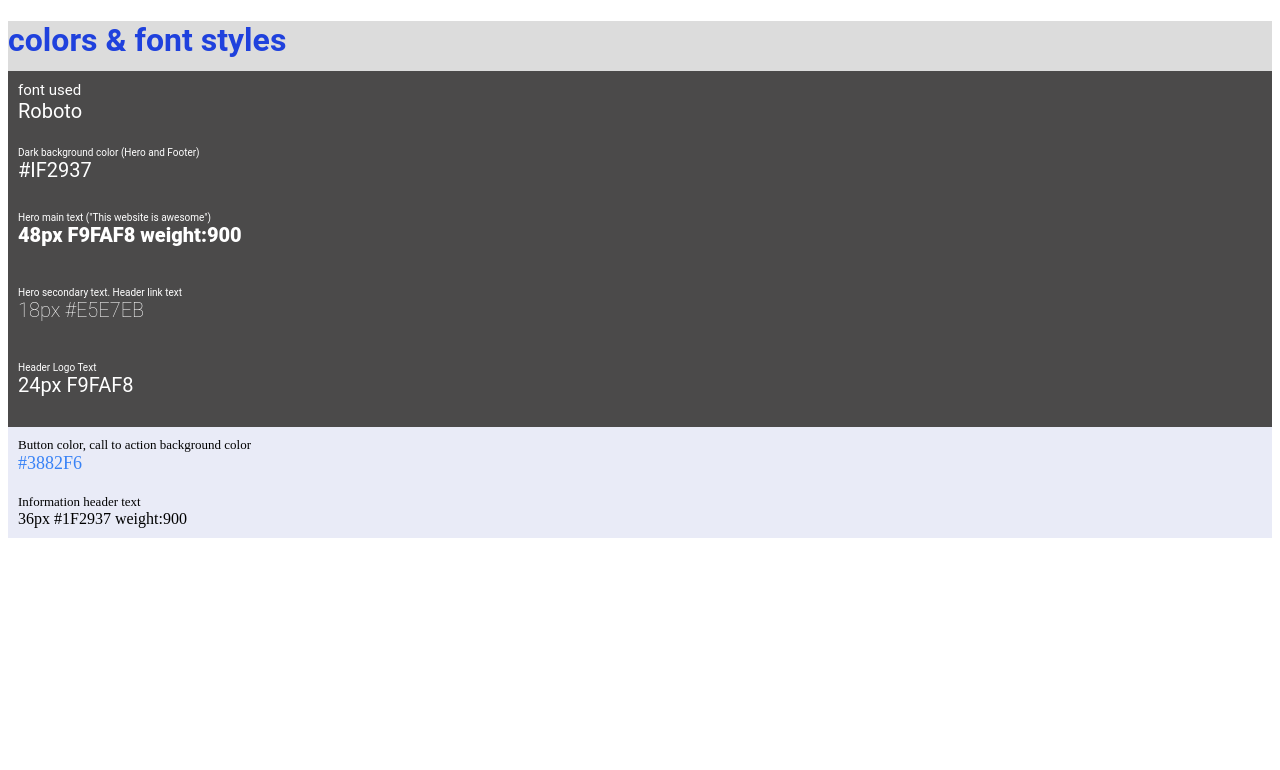
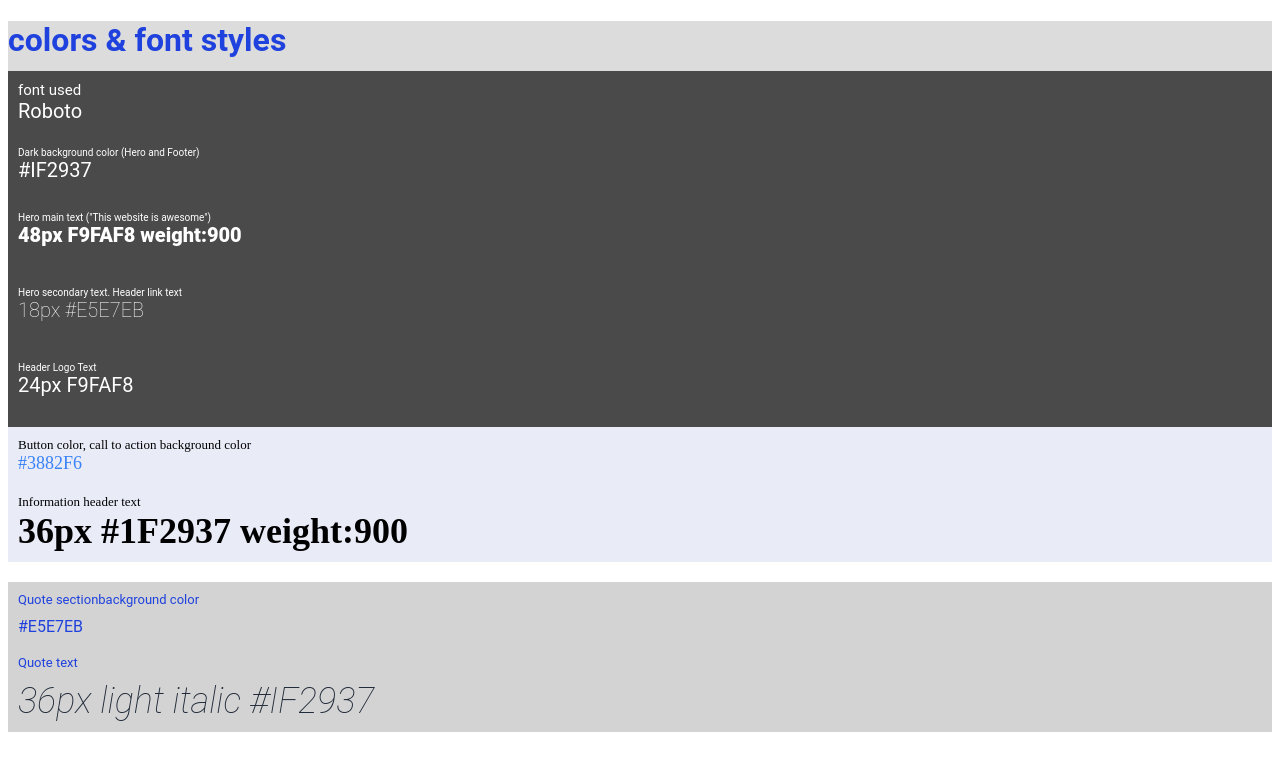
Before and after one commit to yampet/Odin_Color_Font, a plain HTML site: page index.html in a window 1280 px wide. Drawn offline with Linux system fonts and the light colour scheme.

Commit message:
final submission

```diff
--- a/index.html
+++ b/index.html
@@ -39,6 +39,15 @@
 
     </div>
 
+    <div class="footy">
+        <div class="footcol">Quote sectionbackground color</div>
+        <div class="footcol1">#E5E7EB</div>
+        <br>
+        <div class="footcol">Quote text</div>
+
+        <div class="footcol2">36px light italic #IF2937</div>
+    </div>
+
 </body>
 
 </html>
--- a/style.css
+++ b/style.css
@@ -67,3 +67,29 @@ header {
     padding-bottom: 20px;
     font-size: large;
 }
+
+.butt .butcol2 {
+    font-weight: 900;
+    font-size:36px;
+}
+
+.footy {
+    background-color: lightgray; /* Light gray background */
+    padding: 10px;
+    text-align: left;
+    color: #1F41DD; /* Dark blue text */
+    font-family: 'Roboto', sans-serif;
+    margin: 0 0 0 0;
+}
+.footy .footcol {
+    font-size: small;
+    margin-bottom: 10px;
+
+}
+
+.footy .footcol2 {
+    font-size: 36px;
+    font-style: italic;
+    color: #1F2937; /* Dark gray text */
+    font-weight: lighter;
+}
```
